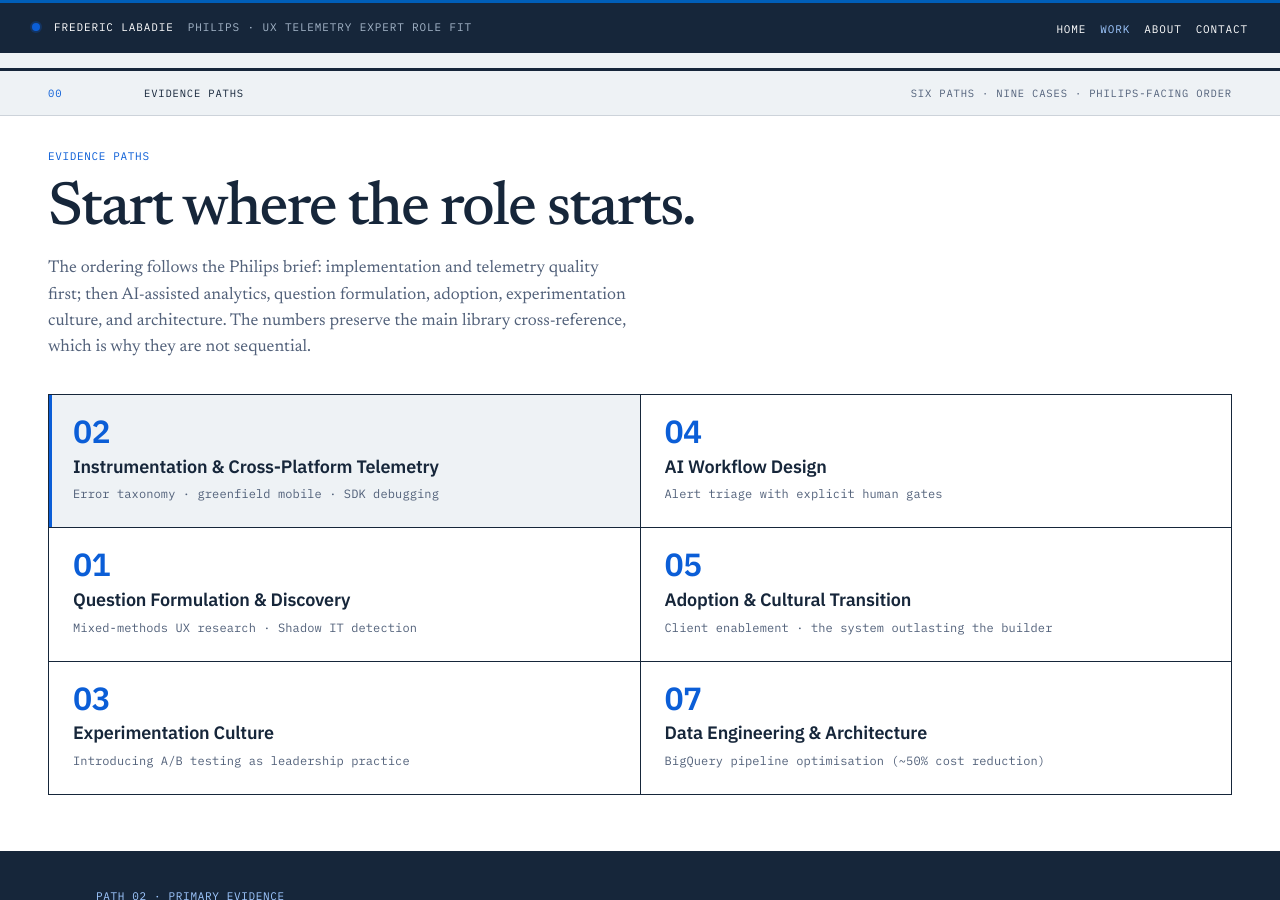
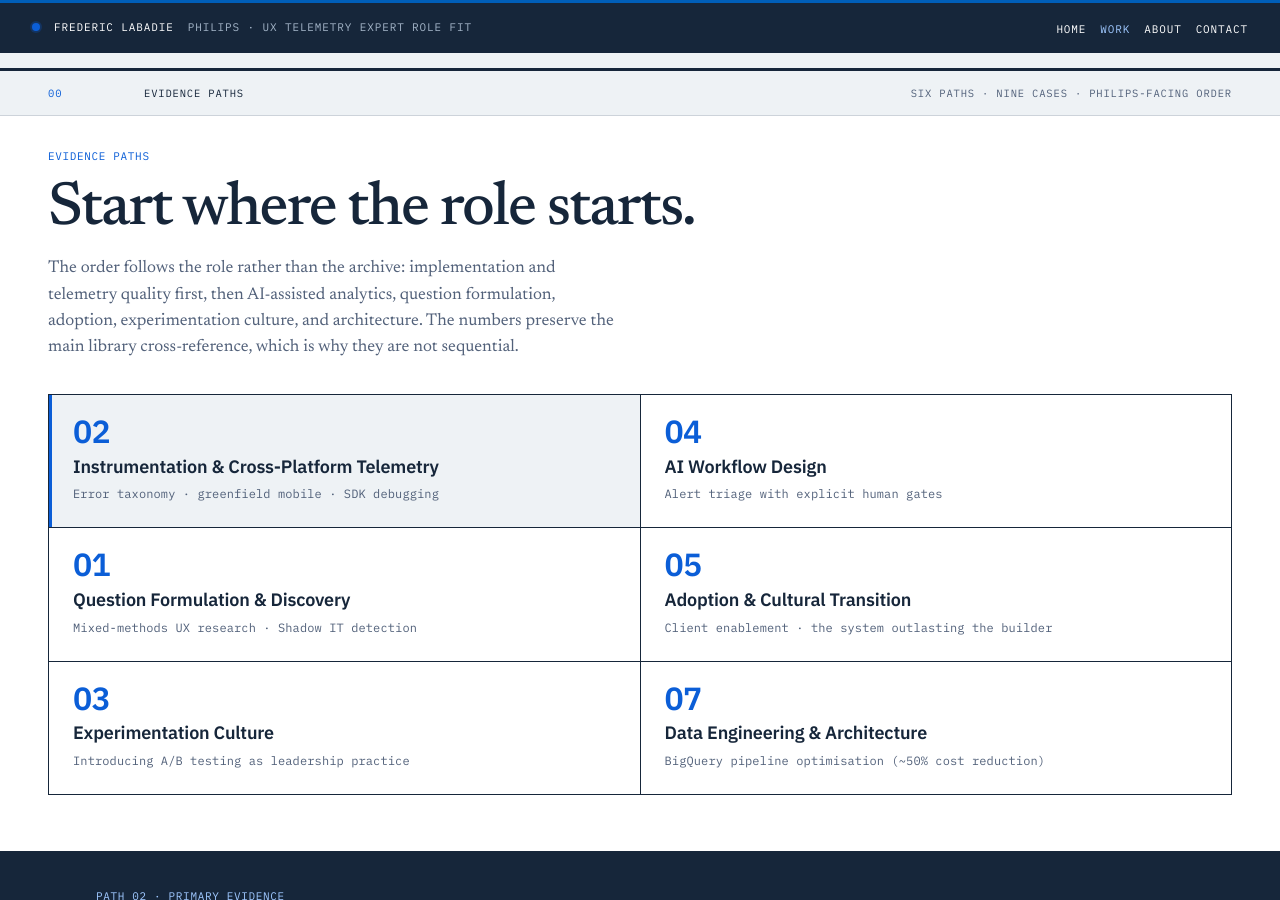
Before and after one commit to fredericlabadie/fredericlabadie.github.io, a Jekyll site: the page built from philips/work/index.html, in a window 1280 px wide and 900 px high, scrolled down 641 px. Built offline with Jekyll 4.4.1, drawn with Linux system fonts in a browser that asks for light colours; comment, search, counter and statistics services are not loaded.

Commit message:
Soften Philips work evidence path intro copy

```diff
--- a/philips/work/index.html
+++ b/philips/work/index.html
@@ -39,7 +39,7 @@ og_url: "https://fredericlabadie.com/philips/work/"
         <div class="container">
           <p class="section-eyebrow">Evidence paths</p>
           <h2 class="section-heading">Start where the role starts.</h2>
-          <p class="section-sub">The ordering follows the Philips brief: implementation and telemetry quality first; then AI-assisted analytics, question formulation, adoption, experimentation culture, and architecture. The numbers preserve the main library cross-reference, which is why they are not sequential.</p>
+          <p class="section-sub">The order follows the role rather than the archive: implementation and telemetry quality first, then AI-assisted analytics, question formulation, adoption, experimentation culture, and architecture. The numbers preserve the main library cross-reference, which is why they are not sequential.</p>
 
           <nav class="case-toc" aria-label="Case study evidence paths">
             <a class="case-toc-item" href="#topic-instrumentation">
```
